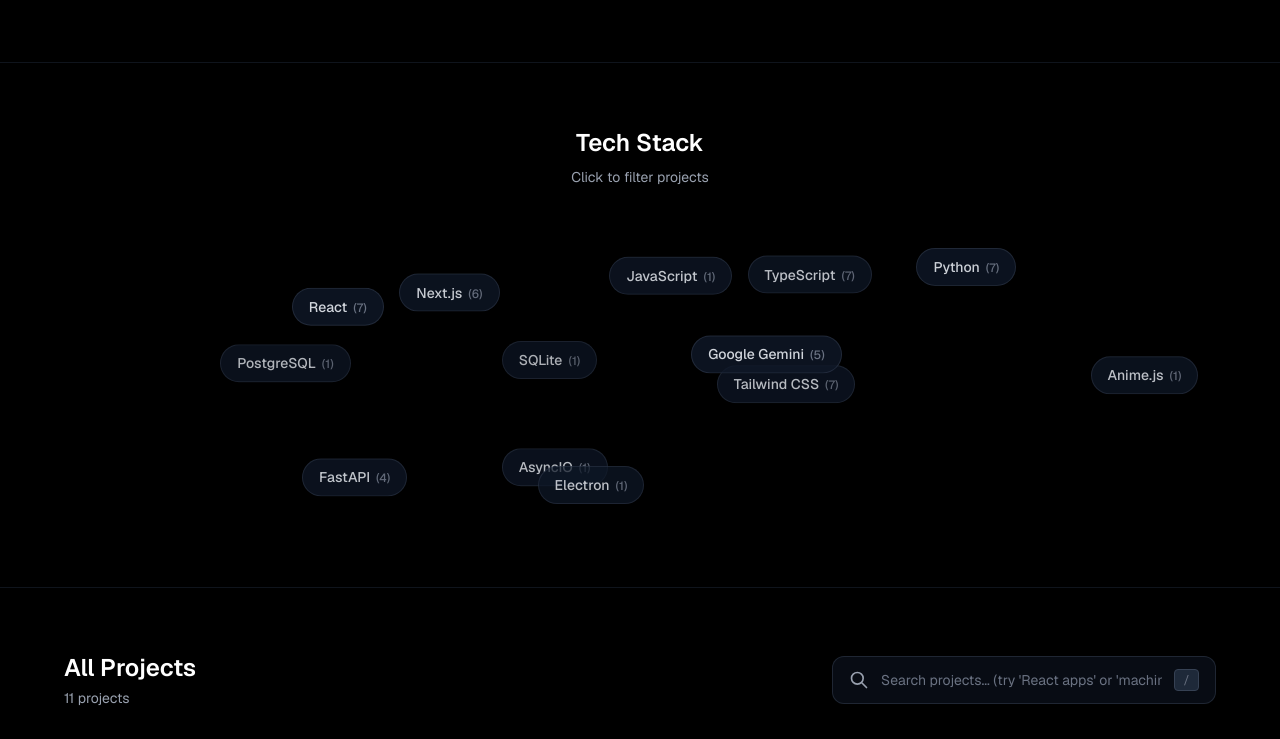
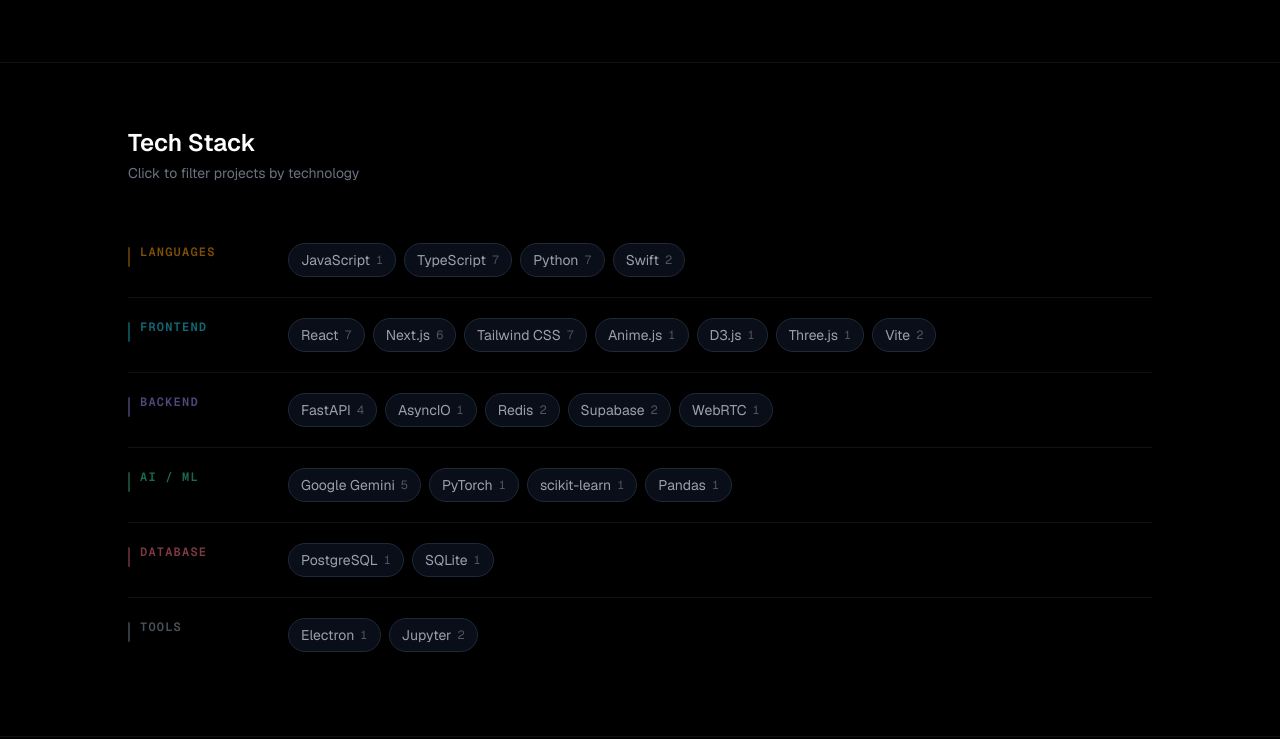
Before and after one commit to calebyhan/calebhan, a Next.js app: page /code in a window 1280 px wide. Shown: the part 791-1530 px from the top of the page. Built offline with nearby package versions, Linux system fonts and the light colour scheme.

Commit message:
tech badge redo

```diff
--- a/public/data/projects.json
+++ b/public/data/projects.json
@@ -47,9 +47,9 @@
     "title": "3D Blackjack Game",
     "tagline": "A 3D blackjack game built with React, TypeScript, Three.js, and Zustand.",
     "description": "Developed a fully interactive 3D blackjack game featuring realistic card physics and smooth animations powered by React Three Fiber and React Spring. Implements complete blackjack game logic with automatic dealer AI that follows casino rules (hits on <17), proper scoring with ace value handling, and win/loss detection.\n\nBuilt with a modular architecture separating game logic (deck creation, shuffling, scoring rules) from rendering concerns. Uses Zustand for predictable state management, enabling clean separation between game state and 3D scene updates. Features physics-based card animations with realistic flip transitions and hand positioning.\n\nKey technical achievements include optimized 3D rendering for smooth 60fps gameplay, custom 3D UNC-themed card components with proper lighting and shadows, and a responsive UI overlay that doesn't interfere with scene interactions. Built for Claude Builder's Club Mini Hackathon, winning 3rd Place.",
-    "featured": true,
-    "featuredRank": 2,
-    "featuredLabel": "Most Interactive",
+    "featured": false,
+    "featuredRank": null,
+    "featuredLabel": null,
     "techStack": [
       "vite",
       "react",
@@ -80,9 +80,9 @@
     "title": "Good Studio",
     "tagline": "AI-powered microsite builder for small nonprofits and community organizations.",
     "description": "Engineered an AI-powered website builder that generates complete, accessible microsites for nonprofits in under 2 minutes using a sophisticated 4-agent pipeline powered by Google Gemini 2.5 Flash Lite. The system orchestrates Brand, Copywriter, Accessibility, and Developer agents using LangGraph, with real Server-Sent Events streaming progress to the frontend (not simulated delays).\n\nImplemented a robust visual site editor with a drag-and-drop block system supporting text, images, and flex layouts. Features inline content editing, live preview updates, and AI-powered content regeneration with adjustable tone and audience targeting. Built an event management system with RSVP functionality, capacity tracking, email validation, and IP-based rate limiting to prevent spam.\n\nArchitected with multi-tenant security using Supabase Row Level Security policies for data isolation. Includes comprehensive error handling with deterministic AI fallbacks that never crash the generation pipeline: if the AI fails, production-quality fallback data is used instead. Built for HackNC 2025, winning Best Use of Gemini API.",
-    "featured": true,
-    "featuredRank": 3,
-    "featuredLabel": "Best UX Design",
+    "featured": false,
+    "featuredRank": null,
+    "featuredLabel": null,
     "techStack": [
       "react",
       "nextjs",
@@ -117,9 +117,9 @@
     "title": "Bible RAG",
     "tagline": "Multilingual Bible study platform powered by semantic search and RAG.",
     "description": "Developed Bible RAG, a Retrieval-Augmented Generation (RAG) system for intelligent Bible study supporting English and Korean with deep integration of original biblical languages (Hebrew, Greek, Aramaic). Features natural language semantic search across 10+ translations including NIV, ESV, KJV, 개역한글, and 새번역.\n\nBuilt using FastAPI, PostgreSQL with pgvector for vector similarity search, and Next.js 15 with TypeScript. Integrated the multilingual-e5-large embedding model (1024-dim) for semantic search and Groq Llama 3.3 70B API for contextual LLM responses with Gemini fallback.\n\nIngested 442,413 original language words with Strong's Concordance numbers (99.9% Greek coverage, 98.1% Hebrew coverage, 98.0% Aramaic coverage) providing morphological parsing, transliteration, and interlinear word-by-word analysis. Implemented Redis caching layer achieving <500ms response times for cached queries and <2s for initial searches. Features parallel translation view, cross-reference discovery with 63,779+ verse connections, Korean-specific typography with Hanja display, and automatic query intent detection with code-switching support.",
-    "featured": false,
-    "featuredRank": null,
-    "featuredLabel": null,
+    "featured": true,
+    "featuredRank": 2,
+    "featuredLabel": "Most Data-Intensive",
     "techStack": [
       "fastapi",
       "nextjs",
@@ -196,9 +196,9 @@
     "title": "Smart Charge",
     "tagline": "A native macOS menu bar application for battery health.",
     "description": "Developed a native macOS menu bar application that implements intelligent battery charging algorithms to maximize battery lifespan while ensuring device availability.  Features real-time power monitoring, customizable charging rules, and beautiful visualizations of system energy flow with an \"Availability First\" philosophy.\n\nBuilt with Swift and SwiftUI for a lightweight, fast, macOS-native experience. Implements three charging modes: Availability (prioritizes readiness), Longevity (optimizes battery health), and Custom (user-defined rules). Features deterministic time-based and power-draw logic for predictable behavior, avoiding complex pattern learning black boxes.\n\nKey technical achievements include integration with macOS System Management Controller (SMC) for hardware-level charging control via the battery CLI tool, privileged helper implementation for real-time CPU/GPU power metrics monitoring using powermetrics, and comprehensive documentation covering architecture, data flows, and development workflows.  Provides manual control with smart defaults, giving users full transparency and control over charging behavior.",
-    "featured": false,
-    "featuredRank": null,
-    "featuredLabel": null,
+    "featured": true,
+    "featuredRank": 3,
+    "featuredLabel": "Most Useful",
     "techStack": [
       "swift",
       "swiftui",
@@ -272,11 +272,11 @@
     "featuredLabel": null,
     "techStack": [
       "python",
-      "jupyter notebook",
+      "jupyter",
       "numpy",
       "pillow",
       "matplotlib",
-      "torch"
+      "pytorch"
     ],
     "category": "machine learning",
     "links": {
@@ -347,7 +347,7 @@
       "nextjs",
       "typescript",
       "react",
-      "d3.js",
+      "d3js",
       "framer motion",
       "tailwind"
     ],
--- a/public/data/techStack.json
+++ b/public/data/techStack.json
@@ -4,23 +4,23 @@
   { "id": "javascript", "label": "JavaScript", "category": "language", "depth": 0.9 },
   { "id": "typescript", "label": "TypeScript", "category": "language", "depth": 0.8 },
   { "id": "python", "label": "Python", "category": "language", "depth": 1.1 },
-  { "id": "nodejs", "label": "Node.js", "category": "backend", "depth": 0.9 },
-  { "id": "postgresql", "label": "PostgreSQL", "category": "database", "depth": 0.6 },
-  { "id": "mongodb", "label": "MongoDB", "category": "database", "depth": 0.5 },
-  { "id": "sqlite", "label": "SQLite", "category": "database", "depth": 0.5 },
-  { "id": "docker", "label": "Docker", "category": "devops", "depth": 0.6 },
-  { "id": "google-gemini", "label": "Google Gemini", "category": "ai", "depth": 1.3 },
-  { "id": "ml", "label": "Machine Learning", "category": "ai", "depth": 1.3 },
-  { "id": "transformers", "label": "Transformers", "category": "ai", "depth": 1.2 },
+  { "id": "swift", "label": "Swift", "category": "language", "depth": 0.9 },
   { "id": "tailwind", "label": "Tailwind CSS", "category": "frontend", "depth": 0.7 },
   { "id": "animejs", "label": "Anime.js", "category": "frontend", "depth": 0.8 },
   { "id": "d3js", "label": "D3.js", "category": "frontend", "depth": 0.9 },
-  { "id": "socketio", "label": "Socket.io", "category": "backend", "depth": 0.8 },
+  { "id": "threejs", "label": "Three.js", "category": "frontend", "depth": 0.9 },
+  { "id": "vite", "label": "Vite", "category": "frontend", "depth": 0.7 },
   { "id": "fastapi", "label": "FastAPI", "category": "backend", "depth": 0.9 },
-  { "id": "jwt", "label": "JWT Auth", "category": "backend", "depth": 0.6 },
   { "id": "asyncio", "label": "AsyncIO", "category": "backend", "depth": 0.7 },
+  { "id": "redis", "label": "Redis", "category": "backend", "depth": 0.7 },
+  { "id": "supabase", "label": "Supabase", "category": "backend", "depth": 0.8 },
+  { "id": "webrtc", "label": "WebRTC", "category": "backend", "depth": 0.7 },
+  { "id": "postgresql", "label": "PostgreSQL", "category": "database", "depth": 0.6 },
+  { "id": "sqlite", "label": "SQLite", "category": "database", "depth": 0.5 },
+  { "id": "google-gemini", "label": "Google Gemini", "category": "ai", "depth": 1.3 },
+  { "id": "pytorch", "label": "PyTorch", "category": "ai", "depth": 1.0 },
+  { "id": "scikit-learn", "label": "scikit-learn", "category": "ai", "depth": 0.8 },
+  { "id": "pandas", "label": "Pandas", "category": "ai", "depth": 0.7 },
   { "id": "electron", "label": "Electron", "category": "tools", "depth": 0.8 },
-  { "id": "vscode-extension", "label": "VS Code", "category": "tools", "depth": 0.7 },
-  { "id": "api", "label": "REST APIs", "category": "backend", "depth": 0.6 },
-  { "id": "yaml", "label": "YAML", "category": "tools", "depth": 0.5 }
+  { "id": "jupyter", "label": "Jupyter", "category": "tools", "depth": 0.6 }
 ]
--- a/src/components/TechBadgeField.js
+++ b/src/components/TechBadgeField.js
@@ -1,255 +1,126 @@
 'use client';
-import { useRef, useState, useEffect, useMemo } from 'react';
-import { animate } from 'animejs';
-import { usePrefersReducedMotion } from '@/hooks/usePrefersReducedMotion';
+import { useMemo } from 'react';
 
-export default function TechBadgeField({
-  techStack,
-  projects,
-  onFilterChange,
-  activeFilters = []
-}) {
-  const containerRef = useRef(null);
-  const [mousePos, setMousePos] = useState({ x: 0.5, y: 0.5 });
-  const [isMobile, setIsMobile] = useState(false);
-  const prefersReducedMotion = usePrefersReducedMotion();
-
-  // Detect mobile on mount and resize
-  useEffect(() => {
-    const checkMobile = () => {
-      setIsMobile(window.innerWidth < 768);
+const CATEGORY_CONFIG = {
+  language: { label: 'Languages', accent: '#f59e0b' },
+  frontend: { label: 'Frontend',  accent: '#22d3ee' },
+  backend:  { label: 'Backend',   accent: '#a78bfa' },
+  ai:       { label: 'AI / ML',   accent: '#34d399' },
+  database: { label: 'Database',  accent: '#fb7185' },
+  tools:    { label: 'Tools',     accent: '#94a3b8' },
 };
 
-    checkMobile();
-    window.addEventListener('resize', checkMobile);
-    return () => window.removeEventListener('resize', checkMobile);
-  }, []);
+const CATEGORY_ORDER = ['language', 'frontend', 'backend', 'ai', 'database', 'tools'];
 
-  // Count projects per tech
+export default function TechBadgeField({ techStack, projects, onFilterChange, activeFilters = [] }) {
   const techCounts = useMemo(() => {
     const counts = {};
     techStack.forEach(tech => {
-      counts[tech.id] = projects.filter(p =>
-        p.techStack.includes(tech.id)
-      ).length;
+      counts[tech.id] = projects.filter(p => p.techStack.includes(tech.id)).length;
     });
     return counts;
   }, [techStack, projects]);
 
-  // Filter to only techs that have projects
-  const activeTechStack = techStack.filter(tech => techCounts[tech.id] > 0);
-
-  // Mouse tracking
-  useEffect(() => {
-    if (prefersReducedMotion) return;
-
-    const container = containerRef.current;
-    if (!container) return;
-
-    const handleMouseMove = (e) => {
-      const rect = container.getBoundingClientRect();
-      setMousePos({
-        x: (e.clientX - rect.left) / rect.width,
-        y: (e.clientY - rect.top) / rect.height,
+  const categories = useMemo(() => {
+    const groups = {};
+    techStack.forEach(tech => {
+      const cat = tech.category === 'devops' ? 'tools' : tech.category;
+      if (!groups[cat]) groups[cat] = [];
+      if (techCounts[tech.id] > 0) groups[cat].push(tech);
     });
-    };
-
-    const handleMouseLeave = () => {
-      setMousePos({ x: 0.5, y: 0.5 });
-    };
-
-    container.addEventListener('mousemove', handleMouseMove);
-    container.addEventListener('mouseleave', handleMouseLeave);
-    return () => {
-      container.removeEventListener('mousemove', handleMouseMove);
-      container.removeEventListener('mouseleave', handleMouseLeave);
-    };
-  }, [prefersReducedMotion]);
-
-  // Floating animation
-  useEffect(() => {
-    if (prefersReducedMotion) return;
-
-    const badges = containerRef.current?.querySelectorAll('.tech-badge');
-    if (!badges) return;
-
-    const animations = Array.from(badges).map((badge, i) => {
-      return animate(badge, {
-        translateY: [0, -6 - Math.random() * 6, 0],
-        duration: 2500 + Math.random() * 1500,
-        easing: 'easeInOutSine',
-        loop: true,
-        delay: i * 80 + Math.random() * 400,
-      });
-    });
-
-    return () => animations.forEach(a => a.pause());
-  }, [prefersReducedMotion, activeTechStack.length]);
+    return CATEGORY_ORDER
+      .filter(cat => groups[cat]?.length > 0)
+      .map(cat => ({ category: cat, config: CATEGORY_CONFIG[cat], techs: groups[cat] }));
+  }, [techStack, techCounts]);
 
   const handleBadgeClick = (techId) => {
     const newFilters = activeFilters.includes(techId)
       ? activeFilters.filter(t => t !== techId)
       : [...activeFilters, techId];
-
     onFilterChange(newFilters);
-
-    // Scroll to projects section
     setTimeout(() => {
-      document.getElementById('projects-section')?.scrollIntoView({
-        behavior: 'smooth',
-        block: 'start',
-      });
+      document.getElementById('projects-section')?.scrollIntoView({ behavior: 'smooth', block: 'start' });
     }, 100);
-  };
-
-  const clearFilters = () => {
-    onFilterChange([]);
   };
 
   return (
     <section className="py-16 px-4 border-y border-gray-800/50">
       <div className="max-w-5xl mx-auto">
-        <h2 className="text-2xl font-semibold text-white mb-2 text-center">
-          Tech Stack
-        </h2>
-        <p className="text-gray-400 text-center mb-4 text-sm">
-          Click to filter projects
-        </p>
 
-        {/* Clear filters button */}
+        {/* Header */}
+        <div className="flex items-baseline justify-between mb-10">
+          <div>
+            <h2 className="text-2xl font-semibold text-white">Tech Stack</h2>
+            <p className="text-gray-500 text-sm mt-1">Click to filter projects by technology</p>
+          </div>
           {activeFilters.length > 0 && (
-          <div className="text-center mb-6">
             <button
-              onClick={clearFilters}
-              className="text-sm text-cyan-400 hover:text-cyan-300 underline underline-offset-2"
+              onClick={() => onFilterChange([])}
+              className="text-sm text-cyan-400 hover:text-cyan-300 underline underline-offset-2 transition-colors flex-shrink-0"
             >
-              Clear filters ({activeFilters.length} active)
+              Clear {activeFilters.length} filter{activeFilters.length !== 1 ? 's' : ''}
             </button>
+          )}
         </div>
-        )}
 
-        {/* Badge field - mobile: horizontal scroll, desktop: floating field */}
-        {isMobile ? (
-          <div className="flex gap-2 overflow-x-auto pb-4 px-4 -mx-4 scrollbar-hide">
-            {activeTechStack.map(tech => (
+        {/* Category rows */}
+        <div className="divide-y divide-gray-800/50">
+          {categories.map(({ category, config, techs }) => {
+            const hasActive = techs.some(t => activeFilters.includes(t.id));
+            return (
+              <div
+                key={category}
+                className="grid grid-cols-[6rem_1fr] sm:grid-cols-[8rem_1fr] gap-4 sm:gap-8 py-5 items-start"
+              >
+                {/* Category label with colored left border */}
+                <div className="flex items-start gap-2.5 pt-0.5">
+                  <div
+                    className="w-0.5 h-5 flex-shrink-0 rounded-full transition-opacity duration-300 mt-0.5"
+                    style={{
+                      backgroundColor: config.accent,
+                      opacity: hasActive ? 1 : 0.35,
+                    }}
+                  />
+                  <span
+                    className="text-xs font-mono font-semibold uppercase tracking-widest leading-tight transition-colors duration-300"
+                    style={{ color: hasActive ? config.accent : `${config.accent}80` }}
+                  >
+                    {config.label}
+                  </span>
+                </div>
+
+                {/* Badges */}
+                <div className="flex flex-wrap gap-2">
+                  {techs.map(tech => {
+                    const isActive = activeFilters.includes(tech.id);
+                    return (
                       <button
                         key={tech.id}
                         onClick={() => handleBadgeClick(tech.id)}
                         className={`
-                  flex-shrink-0 px-4 py-2 rounded-full font-medium text-sm whitespace-nowrap
-                  border transition-all duration-200
-                  ${activeFilters.includes(tech.id)
-                    ? 'bg-cyan-600 text-white border-cyan-500'
-                    : 'bg-gray-900/80 text-gray-300 border-gray-700/50'
+                          flex items-center gap-1.5 px-3 py-1.5 rounded-full text-sm
+                          border transition-all duration-150
+                          focus:outline-none focus-visible:ring-2 focus-visible:ring-cyan-500/40 focus-visible:ring-offset-1 focus-visible:ring-offset-black
+                          ${isActive
+                            ? 'bg-cyan-950/60 text-cyan-300 border-cyan-500/50 shadow-sm shadow-cyan-500/15 font-medium'
+                            : 'bg-gray-900/60 text-gray-400 border-gray-800 hover:text-gray-200 hover:border-gray-600 hover:bg-gray-800/60 font-normal'
                           }
                         `}
+                        aria-pressed={isActive}
                       >
                         {tech.label}
-                {techCounts[tech.id] > 0 && (
-                  <span className={`ml-1.5 text-xs ${activeFilters.includes(tech.id) ? 'text-cyan-200' : 'text-gray-500'}`}>
-                    ({techCounts[tech.id]})
+                        <span className={`text-xs tabular-nums ${isActive ? 'text-cyan-400/60' : 'text-gray-600'}`}>
+                          {techCounts[tech.id]}
                         </span>
-                )}
                       </button>
-            ))}
+                    );
+                  })}
                 </div>
-        ) : (
-          <div
-            ref={containerRef}
-            className="relative h-64 md:h-72 lg:h-80"
-          >
-            {activeTechStack.map((tech, index) => (
-              <TechBadge
-                key={tech.id}
-                tech={tech}
-                index={index}
-                totalCount={activeTechStack.length}
-                mousePos={mousePos}
-                isActive={activeFilters.includes(tech.id)}
-                projectCount={techCounts[tech.id]}
-                onClick={() => handleBadgeClick(tech.id)}
-                reducedMotion={prefersReducedMotion}
-              />
-            ))}
               </div>
-        )}
+            );
+          })}
+        </div>
       </div>
     </section>
   );
 }
-
-function TechBadge({
-  tech,
-  index,
-  totalCount,
-  mousePos,
-  isActive,
-  projectCount,
-  onClick,
-  reducedMotion,
-}) {
-  // Calculate scattered position
-  const basePosition = useMemo(() => {
-    const cols = Math.ceil(Math.sqrt(totalCount * 1.5));
-    const row = Math.floor(index / cols);
-    const col = index % cols;
-    const totalRows = Math.ceil(totalCount / cols);
-
-    // Deterministic "random" jitter based on tech id
-    const seed = tech.id.split('').reduce((acc, c) => acc + c.charCodeAt(0), 0);
-    const jitterX = ((seed * 13) % 20) - 10;
-    const jitterY = ((seed * 17) % 16) - 8;
-
-    const baseX = cols > 1 ? (col / (cols - 1)) * 70 : 35;
-    const baseY = totalRows > 1 ? (row / (totalRows - 1)) * 60 : 30;
-
-    return {
-      left: `${15 + baseX + jitterX}%`,
-      top: `${20 + baseY + jitterY}%`,
-    };
-  }, [index, totalCount, tech.id]);
-
-  // Parallax offset
-  const parallaxOffset = useMemo(() => {
-    if (reducedMotion) return { x: 0, y: 0 };
-
-    const depth = tech.depth || 1;
-    const maxOffset = 15 * depth;
-
-    return {
-      x: (mousePos.x - 0.5) * maxOffset * 2,
-      y: (mousePos.y - 0.5) * maxOffset * 2,
-    };
-  }, [mousePos, tech.depth, reducedMotion]);
-
-  return (
-    <button
-      className={`
-        tech-badge absolute px-4 py-2 rounded-full
-        font-medium text-sm whitespace-nowrap
-        transition-all duration-300 ease-out
-        border
-        focus:outline-none focus:ring-2 focus:ring-cyan-500/50 focus:ring-offset-2 focus:ring-offset-black
-        ${isActive
-          ? 'bg-cyan-600 text-white border-cyan-500 shadow-lg shadow-cyan-500/30 scale-110'
-          : 'bg-gray-900/80 text-gray-300 border-gray-700/50 hover:text-white hover:border-cyan-500/50 hover:shadow-lg hover:shadow-cyan-500/20 hover:scale-110'
-        }
-      `}
-      style={{
-        ...basePosition,
-        transform: `translate(${parallaxOffset.x}px, ${parallaxOffset.y}px)`,
-        opacity: reducedMotion ? 1 : (0.7 + (tech.depth || 1) * 0.25),
-        zIndex: isActive ? 50 : Math.round((tech.depth || 1) * 10),
-      }}
-      onClick={onClick}
-      aria-pressed={isActive}
-    >
-      {tech.label}
-      {projectCount > 0 && (
-        <span className={`ml-1.5 text-xs ${isActive ? 'text-cyan-200' : 'text-gray-500'}`}>
-          ({projectCount})
-        </span>
-      )}
-    </button>
-  );
-}
```
Lines whose indentation alone changed are shown as unchanged.
